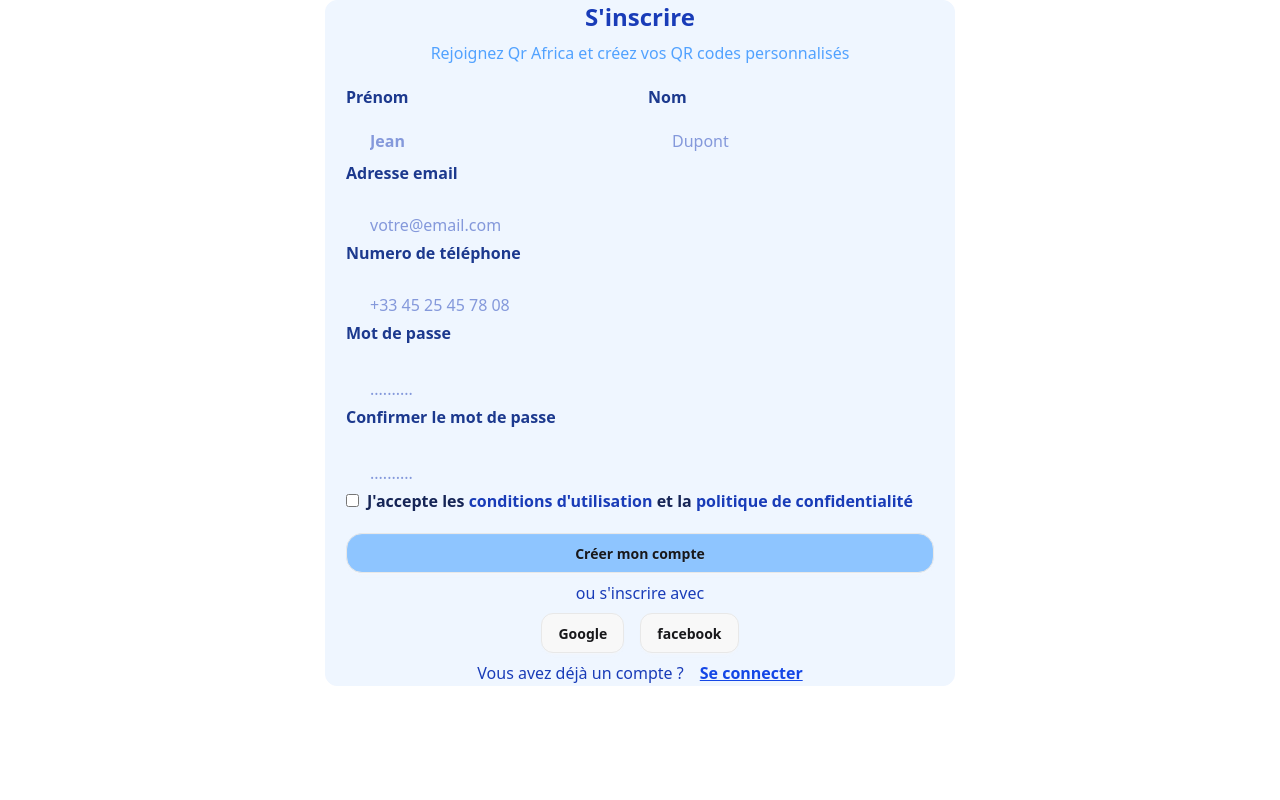
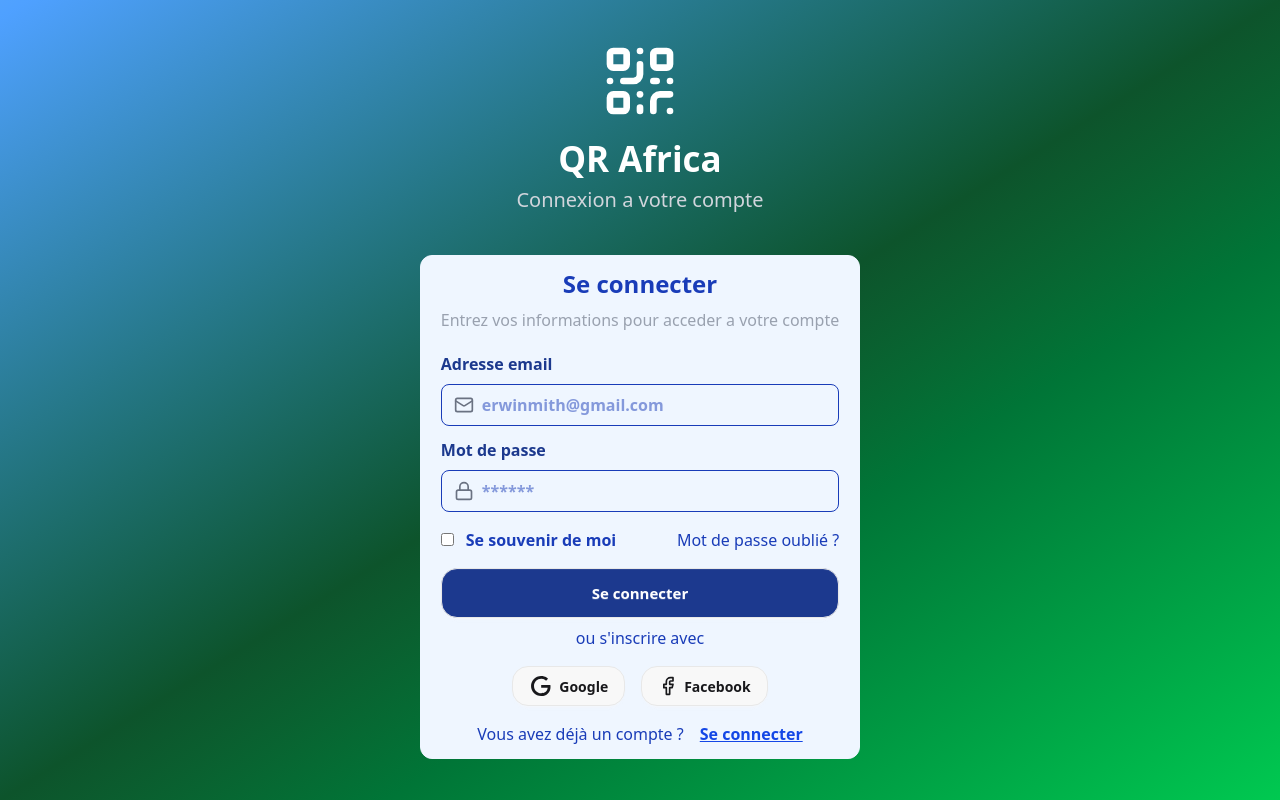
Before and after one commit to Eunock-web/QR-AFRICA-FRONT, a React (Vite) app: page / in a window 1280 px wide. Built offline with nearby package versions, Linux system fonts and the light colour scheme.

Commit message:
Finalisation du front de l'authentification

```diff
--- a/package.json
+++ b/package.json
@@ -10,6 +10,8 @@
     "preview": "vite preview"
   },
   "dependencies": {
+    "@mdi/js": "^7.4.47",
+    "@mdi/react": "^1.6.1",
     "@tailwindcss/vite": "^4.1.13",
     "daisyui": "^5.1.7",
     "lucide-react": "^0.542.0",
--- a/src/App.jsx
+++ b/src/App.jsx
@@ -2,12 +2,12 @@ import Login from './components/auth/Login'
 import Register from './components/auth/Register'
 import Create from './components/pages/create'
 import Lien from './components/pages/Lien'
+
+
 function App() {
   return (
     <div className="">
-      <div>
-        <Register/>
-      </div>
+      <Login />
     </div>
   )
 }
--- a/src/components/auth/Login.jsx
+++ b/src/components/auth/Login.jsx
@@ -1,39 +1,70 @@
 import Input from '../utils/Input.jsx'
 import Button from '../utils/Button.jsx'
 import Link   from '../Header/Link.jsx'
+import { Mail, QrCode, User, Phone ,Lock } from "lucide-react";
+import { Facebook } from "lucide-react";
+import Icon from "@mdi/react";
+import { mdiGoogle } from "@mdi/js";
 
 function Login() {
     return (
-        <div className=' '>
-            <div className="  flex flex-col items-center space-y-4 ">
-                <div className='bg-blue-50 px-5  border rounded-xl border-blue-50 '>
+        <div className=' min-h-screen flex justify-center items-center bg-gradient-to-br from-blue-400 via-green-900 to-green-500 '>
+            <div className=" flex flex-col items-center space-y-4 ">
+                <div className=' flex flex-col space-y-3 mb-10'>
+
+                    <div className='flex justify-center '>
+                        <QrCode className="w-20 h-20 text-white " />
+                    </div>
+
+                    <div className='flex flex-col '>
+                        <h1 className='text-center font-extrabold text-white text-[35px]'>QR Africa </h1>
+                        <p className='text-gray-300 text-[20px]'> Connexion a votre compte </p>
+                    </div>
+                </div>
+
+                <div className='bg-blue-50 px-5  border rounded-xl border-blue-50 py-3'>
                     <div className="space-y-2 mb-5">
-                        <h3 className="text-2xl text-center font-bold text-blue-800">S'inscrire</h3>
-                        <p className="text-center text-blue-400 "> Rejoignez Qr Africa et créez vos QR codes personnalisés </p>
+                        <h3 className="text-2xl text-center font-semibold text-blue-800">Se connecter</h3>
+                        <p className="text-center text-gray-400 "> Entrez vos informations pour acceder a votre compte  </p>
                     </div>
 
 
-                    <div className='flex left flex-col space-y-2  text-blue-800 '>
+                    <div className='flex  flex-col space-y-4  text-blue-800 '>
+                        <div className=''>
+                            <div className=" flex flex-col space-y-2 ">
+                                    <label htmlFor="email" className='text-blue-900 font-semibold' >Adresse email</label>
+                                    <div className='flex items-center border rounded-lg px-3'>
+                                        <Mail className='w-5 h-5 text-gray-500' />
+                                        <Input type="email" placeholder="erwinmith@gmail.com" id="mail" name="mail" className = " h-10 border-0 email ml-2  font-semibold w-full " />
+                                    </div>
+                            </div>
 
-                        <div className=" flex flex-col space-y-2 ">
-                                <label htmlFor="email" className='text-blue-900 font-semibold' >Adresse email</label>
-                                <Input type="email" placeholder="votre@email.com" id ="email" name="email" className = "focus:border-blue-500 w-full  h-10   shadow-2xl rounded-xl p-3 font-semibold-[10px] " />
+                            <div className=' flex flex-col space-y-2 mt-3'>
+                                    <label htmlFor="password" className='text-blue-900 font-semibold' >Mot de passe</label>
+                                    <div className='flex items-center border rounded-lg px-3'>
+                                        <Lock className='w-5 h-5 text-gray-500' />
+                                        <Input type="password" placeholder="******" id="password" name="password" className = " w-full  h-10 border-0 password ml-2  font-semibold" />
+                                    </div>
+                            </div>
                         </div>
 
-                        <div className=' flex flex-col space-y-3 '>
-                                <label htmlFor="password" className='text-blue-900 font-semibold' >Mot de passe</label>
-                                <Input type="password" placeholder=".........." id="password" name="password" className = "focus:border-blue-500 w-full  h-10  shadow-2xl rounded-xl p-3 font-semibold-[10px] " />
+                        <div className='flex flex row justify-between'>
+                            <div className='flex flex-row gap-3'>
+                                <Input type="checkbox" />
+                                <p className='font-semibold '>Se souvenir de moi </p>
+                            </div>
+
+                            <a href='' className=''>Mot de passe oublié ?</a>
                         </div>
 
-
                         <div className='space-y-2'>
-                            <Button className=" w-full bg-blue-300 rounded-2xl " > Créer mon compte </Button>
+                            <Button className=" w-full bg-blue-900 rounded-2xl h-[50px] text-white text-[15px]" > Se connecter </Button>
                             <p className='text-center'> ou s'inscrire avec </p>
                         </div>
 
                         <div className='flex flex-row justify-center gap-4'>
-                            <Button>Google</Button>
-                            <Button>facebook</Button>
+                            <Button className="rounded-2xl hover:bg-amber-500 hover:text-white " > <Icon path={mdiGoogle} size={1} className="text-current w-5 h-5" /> Google</Button>
+                            <Button className="rounded-2xl hover:bg-amber-500 hover:text-white " > <Facebook className="w-5 h-5" /> Facebook</Button>
                         </div>
 
                         <div className=''>
--- a/src/components/auth/Register.jsx
+++ b/src/components/auth/Register.jsx
@@ -1,49 +1,80 @@
 import Input from '../utils/Input.jsx'
 import Button from '../utils/Button.jsx'
 import Link   from '../Header/Link.jsx'
+import { Mail, QrCode, User, Phone ,Lock} from "lucide-react";
+import { Facebook } from "lucide-react";
+import Icon from "@mdi/react";
+import { mdiGoogle } from "@mdi/js";
 
 function Register() {
     return (
-        <div className="">
-            <div className=" flex flex-col items-center space-y-4 ">
-                <div className='bg-blue-50 px-5  border rounded-xl border-blue-50 '>
-                    <div className="space-y-2 mb-5">
+        <div className='min-h-screen flex justify-center items-center bg-gradient-to-br from-blue-400 via-green-900 to-green-500'>
+            <div className="  flex flex-col justify-center  items-center  w-[500px] ">
+                <div className=' flex flex-col space-y-3 mb-10'>
+                    <div className='flex justify-center '>
+                        <QrCode className="w-20 h-20 text-white " />
+                    </div>
+                    <div className='flex flex-col '>
+                        <h1 className='text-center font-extrabold text-white text-[35px]'>QR Africa </h1>
+                        <p className='text-gray-300 text-[20px]'> Connexion a votre compte </p>
+                    </div>
+                </div>
+                <div className='bg-blue-50 px-5  space-y-5 rounded-xl py-5'>
+                    <div className="space-y-4">
                         <h3 className="text-2xl text-center font-bold text-blue-800">S'inscrire</h3>
-                        <p className="text-center text-blue-400 "> Rejoignez Qr Africa et créez vos QR codes personnalisés </p>
+                        <p className="text-center text-gray-400 "> Rejoignez Qr Africa et créez vos QR codes personnalisés </p>
                     </div>
 
-                    <div className="flex flex-row space-x-4 space-y-3">
-                        <div className='w-1/2 text-blue-800 '>
+                    <div className="flex flex-row space-x-4 ">
+                        <div className='w-1/2 text-blue-800 space-y-2 flex flex-col '>
                             <label htmlFor="prenom" className='text-blue-900 font-semibold'>Prénom</label>
-                            <Input type="text" placeholder="Jean" id="prenom" name="prenom" className = "focus:border-blue-500  w-full  h-10  rounded-xl p-3 font-semibold" />
+                            <div className='flex items-center border rounded-lg px-3'>
+                                <User className='w-5 h-5 text-gray-500' />
+                                <Input type="text" placeholder="Jean" id="prenom" name="prenom" className = " w-full  h-10 border-0 input ml-2  font-semibold" />
+                            </div>
                         </div>
 
-                        <div className='w-1/2  text-blue-800 '>
+                        <div className='w-1/2  text-blue-800 space-y-2 flex flex-col'>
                             <label htmlFor="prenom" className='text-blue-900 font-semibold' >Nom</label>
-                            <Input type="text" placeholder="Dupont" id="nom" name="nom" className = " focus:ring-2 focus:ring-blue-500  w-full  h-10   rounded-xl p-3 font-semibold-[10px] " />
+                            <div className='flex items-center border rounded-lg px-3'>
+                                <User className='w-5 h-5 text-gray-500' />
+                                <Input type="text" placeholder="Dupont" id="nom" name="nom" className = " w-full  h-10 border-0 input ml-2  font-semibold" />
+                            </div>
                         </div>
                     </div>
 
                     <div className='flex left flex-col space-y-2  text-blue-800 '>
 
                         <div className=" flex flex-col space-y-2 ">
-                                <label htmlFor="email" className='text-blue-900 font-semibold' >Adresse email</label>
-                                <Input type="email" placeholder="votre@email.com" id ="email" name="email" className = "focus:border-blue-500 w-full  h-10    rounded-xl p-3 font-semibold-[10px] " />
+                            <label htmlFor="email" className='text-blue-900 font-semibold' >Adresse email</label>
+                            <div className='flex items-center border rounded-lg px-3'>
+                                <Mail className='w-5 h-5 text-gray-500' />
+                                <Input type="email" placeholder="erwinmith@gmail.com" id="mail" name="mail" className = " h-10 border-0 email ml-2  font-semibold w-full " />
+                            </div>
                         </div>
 
                         <div className=" flex flex-col space-y-2 ">
-                                <label htmlFor="telephone" className='text-blue-900 font-semibold' >Numero  de téléphone</label>
-                                <Input type="text" placeholder="+33 45 25 45 78 08" id="telephone" name="telephone" className = "focus:border-blue-500 w-full  h-10 rounded-xl p-3 font-semibold-[10px] " />
+                            <label htmlFor="telephone" className='text-blue-900 font-semibold' >Numero  de téléphone</label>
+                            <div className='flex items-center border rounded-lg px-3'>
+                                <Phone className='w-5 h-5 text-gray-500' />
+                                <Input type="number" placeholder="+33 45 25 45 78 08" id="telephone" name="telephone" className = " h-10 border-0 number ml-2  font-semibold w-full " />
+                            </div>
                         </div>
 
                         <div className=' flex flex-col space-y-3 '>
-                                <label htmlFor="password" className='text-blue-900 font-semibold' >Mot de passe</label>
-                                <Input type="password" placeholder=".........." id="password" name="password" className = "focus:border-blue-500 w-full  h-10   rounded-xl p-3 font-semibold-[10px] " />
+                            <label htmlFor="password" className='text-blue-900 font-semibold' >Mot de passe</label>
+                            <div className='flex items-center border rounded-lg px-3'>
+                                <Lock className='w-5 h-5 text-gray-500' />
+                                <Input type="password" placeholder="******" id="password" name="password" className = " w-full  h-10 border-0 password ml-2  font-semibold" />
+                            </div>
                         </div>
 
                         <div className=' flex flex-col space-y-3 ' >
                                 <label htmlFor="confirm_password" className='text-blue-900 font-semibold' >Confirmer le mot de passe</label>
-                                <Input type="password" placeholder=".........." id="confirm_password" name="password" className = "focus:border-blue-500 w-full  h-10  rounded-xl p-3 font-semibold-[10px] " />
+                            <div className='flex items-center border rounded-lg px-3'>
+                                <Lock className='w-5 h-5 text-gray-500' />
+                                <Input type="password" placeholder="******" id="password" name="password" className = " w-full  h-10 border-0 password ml-2  font-semibold focus:border-blue-900    " />
+                            </div>
                         </div>
 
                         <div className='flex flex-row gap-2 space-y-3'>
@@ -57,12 +88,12 @@ function Register() {
                         </div>
 
                         <div className='flex flex-row justify-center gap-4'>
-                            <Button className="rounded-xl ">Google</Button>
-                            <Button className="rounded-xl ">facebook</Button>
+                            <Button className="rounded-2xl hover:bg-amber-500 hover:text-white "> <Icon path={mdiGoogle} size={1} className="text-current w-5 h-5" /> Google</Button>
+                            <Button className="rounded-2xl hover:bg-amber-500 hover:text-white "> <Facebook className="w-5 h-5" /> Facebook</Button>
                         </div>
 
-                        <div className=''>
-                            <p className='flex flex-row justify-center gap-4 font-extralight'>Vous avez déjà un compte ? <span> <Link className="font-semibold"> Se connecter  </Link> </span> </p>
+                        <div className='mb-[8px] '>
+                            <p className='flex flex-row justify-center gap-4'>Vous avez déjà un compte ? <span> <Link className=""> Se connecter  </Link> </span> </p>
                         </div>
                     </div>
                 </div>
--- a/src/components/utils/Input.jsx
+++ b/src/components/utils/Input.jsx
@@ -3,7 +3,7 @@
 
 function Input(props) {
     return (
-        <div className={" focus:ring-2 focus:ring-blue-500  " + props.className}>
+        <div >
             <input
                 type={props.type || "text"}
                 placeholder={props.placeholder}
```
Also changed, not shown: 1 other file (tests, documents, lock files or other folders).
